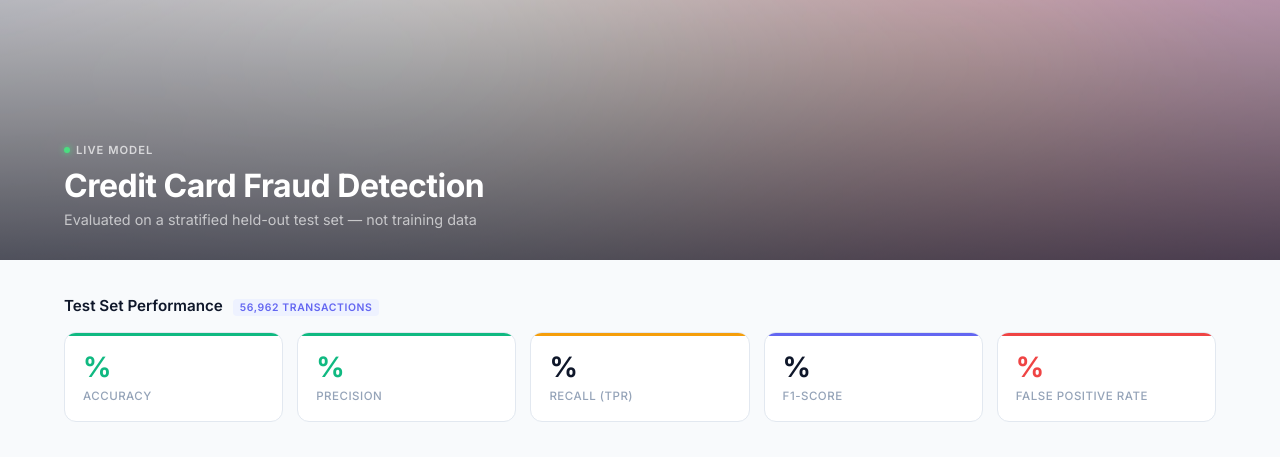
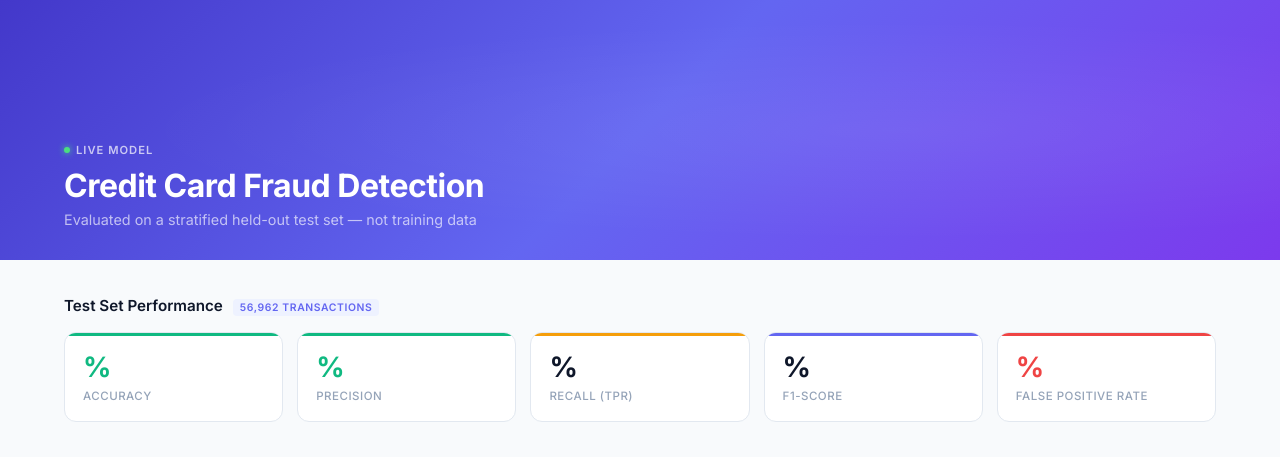
Before and after one commit to mariarodr1136/FraudDetectionSystem, a Flask app: template templates/index.html in a window 1280 px wide. Shown: the part 53-510 px from the top of the page. Run offline with Flask 3, Linux system fonts and the light colour scheme; the template is opened without the code that fills it, so the values that code supplies are empty; parts of the project's set-up code (start-up, migrations or seed data) failed here and were passed over.

Commit message:
Replace hero background image with indigo gradient
Swaps the photo background for a linear-gradient using the site's
indigo palette (#4338ca → #6366f1 → #7c3aed) with a subtle radial
highlight, keeping the look consistent with the rest of the UI.

Co-Authored-By: Claude Sonnet 4.6 <noreply@anthropic.com>

```diff
--- a/templates/index.html
+++ b/templates/index.html
@@ -84,9 +84,7 @@
         /* ── Hero ────────────────────────────────────────────── */
         .hero {
             height: 260px;
-            background-image: url('/static/background.jpg');
-            background-size: cover;
-            background-position: center 40%;
+            background: linear-gradient(135deg, #4338ca 0%, #6366f1 50%, #7c3aed 100%);
             position: relative;
             display: flex;
             align-items: flex-end;
@@ -95,7 +93,7 @@
             content: '';
             position: absolute;
             inset: 0;
-            background: linear-gradient(to bottom, rgba(15,23,42,0.25) 0%, rgba(15,23,42,0.72) 100%);
+            background-image: radial-gradient(ellipse at 70% 50%, rgba(255,255,255,0.07) 0%, transparent 60%);
         }
         .hero-content {
             position: relative;
```
